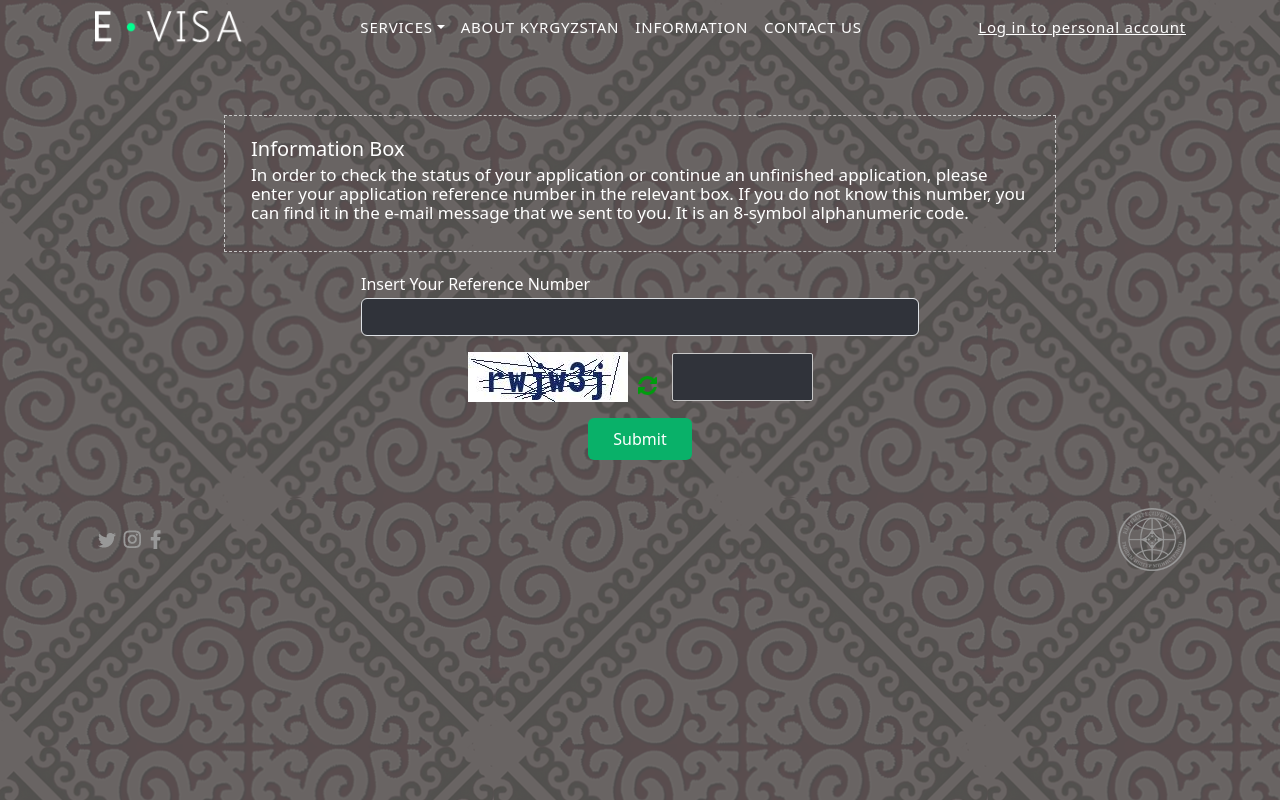
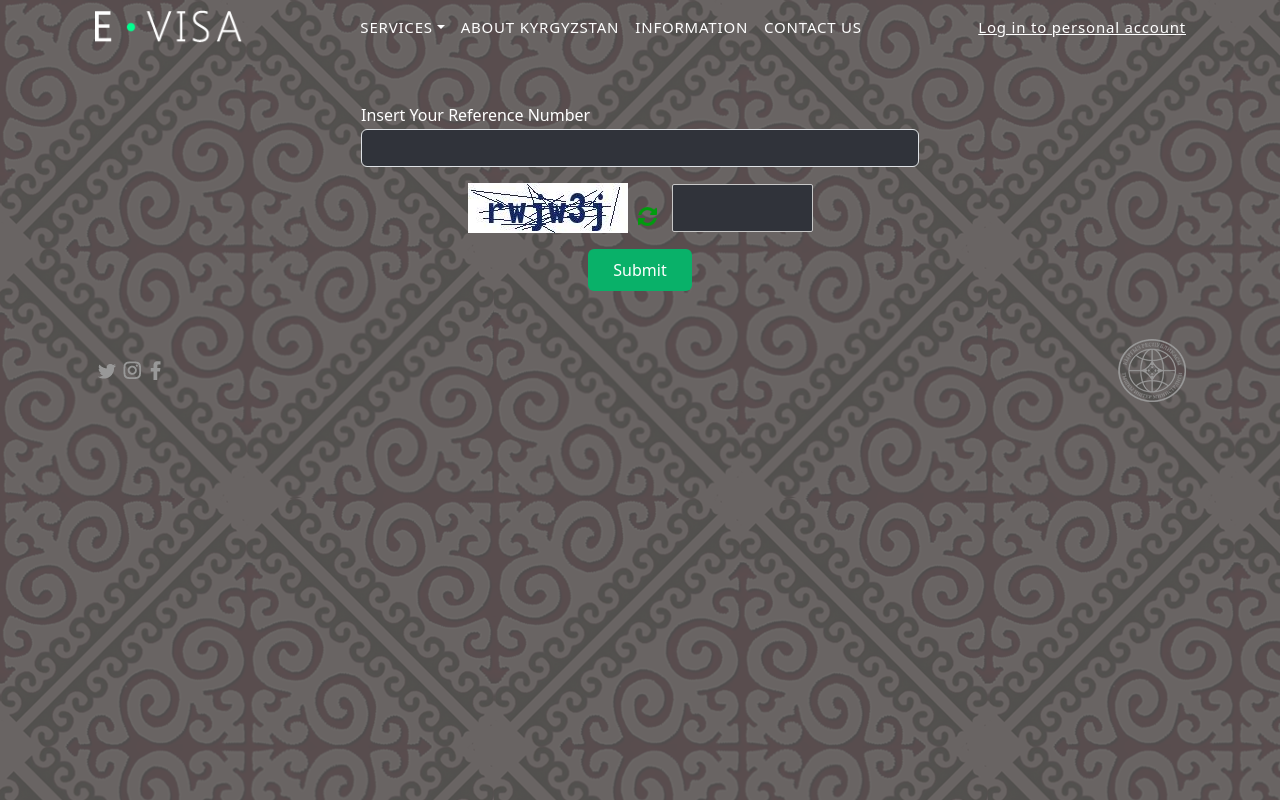
Before and after one commit to mhdkashif07/e-visa, a React (Vite) app in the folder code.ser/: page /checkstatus in a window 1280 px wide. Built offline with nearby package versions, Linux system fonts and the light colour scheme.

Commit message:
fix issues

```diff
--- a/code.ser/src/pages/CheckStatus.jsx
+++ b/code.ser/src/pages/CheckStatus.jsx
@@ -303,33 +303,9 @@ const CheckStatus = () => {
 
   return (
     <div className="container" style={{ width: "90%" }}>
-      <div style={{ display: "flex", justifyContent: "center" }}>
-        <div className="informBox_5566">
-          <h5 className="mb-1 mt-3" style={{ color: "white" }}>
-            Information Box
-          </h5>
-          <p className="mb-4" style={{ color: "white" }}>
-            {!showVerificationCodeForm ? (
-              <>
-                In order to check the status of your application or continue an
-                unfinished application, please enter your application reference
-                number in the relevant box. If you do not know this number, you
-                can find it in the e-mail message that we sent to you. It is an
-                8-symbol alphanumeric code.
-              </>
-            ) : (
-              <>
-                In order to verify your application status, please enter the
-                verification code that we have sent to your email. The code is a
-                6-digit numeric value. If you did not receive the code, please
-                check your spam folder or request a new code.
-              </>
-            )}
-          </p>
-        </div>
-      </div>
-
       {/* Conditionally render the form */}
+      <br />
+      <br />
       {showForm && (
         <form
           onSubmit={handleSubmit(onSubmit)}
--- a/code.ser/src/pages/NewCheckStatus.jsx
+++ b/code.ser/src/pages/NewCheckStatus.jsx
@@ -38,7 +38,7 @@ const NewCheckStatus = () => {
         flexDirection: "column",
       }}
     >
-      <div className="informBox_5566">
+      {/* <div className="informBox_5566">
         <b>Information box</b>
         <br />
         In order to check the status of your application or continue an
@@ -46,7 +46,7 @@ const NewCheckStatus = () => {
         in the relevant box. If you do not know this number, you can find it in
         the e-mail message that we sent to you. It is an 8-symbol alphanumeric
         code.
-      </div>
+      </div> */}
       <br />
       <br />
 
```
